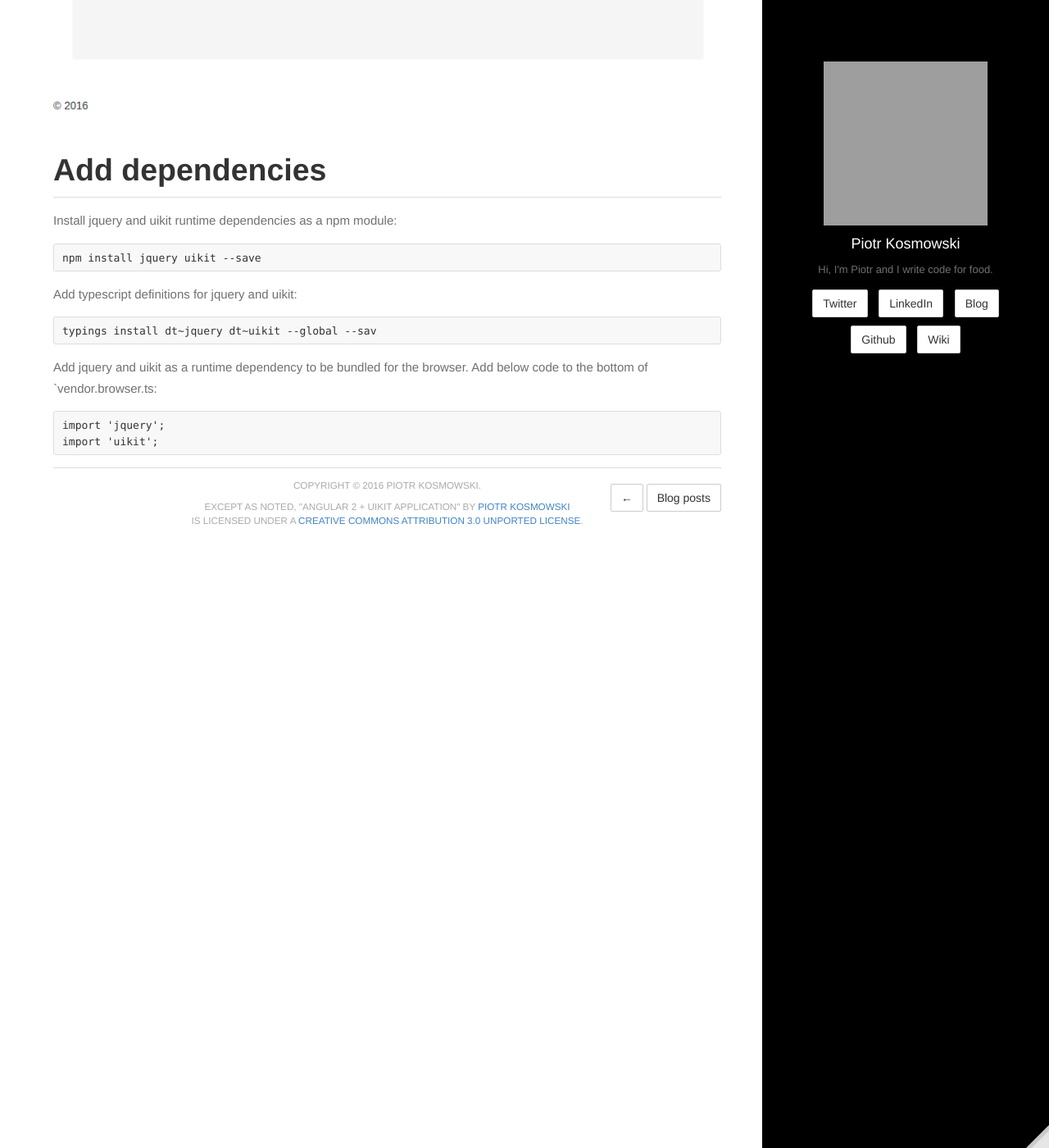
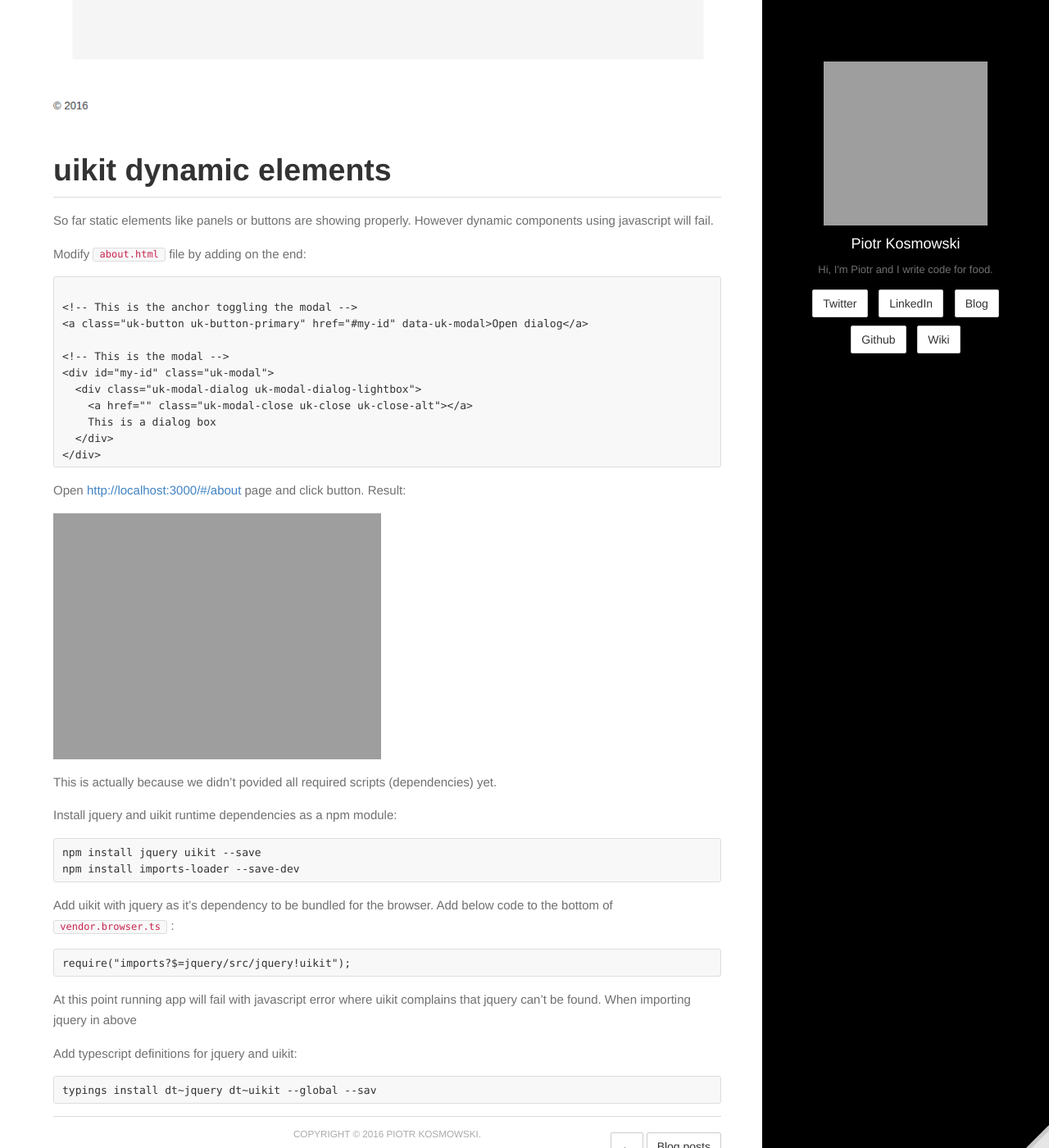
Before and after one commit to kospiotr/kospiotr.github.io, a Jekyll site: the page built from _posts/2016-09-17-ng2-uikit-spa-app.md, in a window 1280 px wide and 1400 px high, scrolled down 3294 px. Shown: the whole window at 82% size. Built offline with Jekyll 4.4.1, drawn with Linux system fonts in a browser that asks for light colours; grey boxes are pictures that could not be loaded.

Commit message:
Update 2016-09-17-ng2-uikit-spa-app.md

````diff
--- a/_posts/2016-09-17-ng2-uikit-spa-app.md
+++ b/_posts/2016-09-17-ng2-uikit-spa-app.md
@@ -109,23 +109,52 @@
 
 ![NG2 seed app]({{site.baseurl}}/img/2016-09-17_app-page-with-styles.png)
 
-# Add dependencies
+# uikit dynamic elements
+
+So far static elements like panels or buttons are showing properly. However dynamic components using javascript will fail.
+
+Modify `about.html` file by adding on the end:
+
+```
+
+<!-- This is the anchor toggling the modal -->
+<a class="uk-button uk-button-primary" href="#my-id" data-uk-modal>Open dialog</a>
+
+<!-- This is the modal -->
+<div id="my-id" class="uk-modal">
+  <div class="uk-modal-dialog uk-modal-dialog-lightbox">
+    <a href="" class="uk-modal-close uk-close uk-close-alt"></a>
+    This is a dialog box
+  </div>
+</div>
+```
+
+Open [http://localhost:3000/#/about](http://localhost:3000/#/about) page and click button. Result:
+
+![NG2 seed app]({{site.baseurl}}/img/2016-09-17_app-page-no-js.png)
+
+This is actually because we didn't povided all required scripts (dependencies) yet.
 
 Install jquery and uikit runtime dependencies as a npm module:
 
 ```
 npm install jquery uikit --save
+npm install imports-loader --save-dev
 ```
+
+Add uikit with jquery as it's dependency to be bundled for the browser. Add below code to the bottom of `vendor.browser.ts` :
+
+```
+require("imports?$=jquery/src/jquery!uikit");
+```
+
+At this point running app will fail with javascript error where uikit complains that jquery can't be found.
+When importing jquery in above
+
+
 
 Add typescript definitions for jquery and uikit:
 
 ```
 typings install dt~jquery dt~uikit --global --sav
 ```
-
-Add jquery and uikit as a runtime dependency to be bundled for the browser. Add below code to the bottom of `vendor.browser.ts:
-
-```
-import 'jquery';
-import 'uikit';
-```
````
